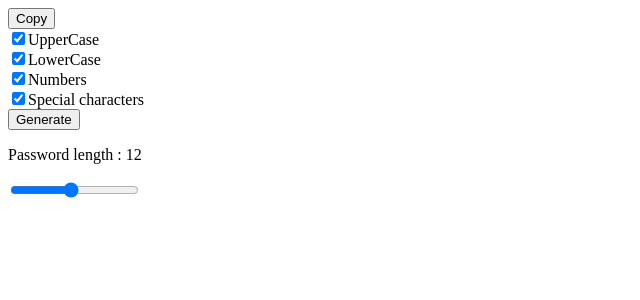
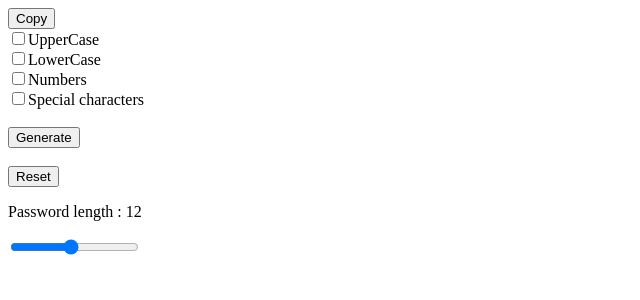
Before and after one commit to hRebb/password-gen, a React (Vite) app: page / in a window 1280 px wide. Shown: the top 300 px of the page, without its empty margins (0-640 px from the left). Built offline with nearby package versions, Linux system fonts and the light colour scheme.

Commit message:
add the final checkbox component, i had to stylish this then

```diff
--- a/src/Generate.tsx
+++ b/src/Generate.tsx
@@ -1,15 +1,15 @@
-import React, {useState} from 'react'
+import React, { useState } from 'react'
 
 interface Props {
-  onGenerate: (settings: { upperCase: boolean, lowerCase: boolean, numbers: boolean, specialChars: boolean}, length: number) => void,
+  onGenerate: (settings: { upperCase: boolean, lowerCase: boolean, numbers: string | boolean, specialChars: string | boolean }, length: number) => void,
   length: number
 }
 
 const Generate: React.FC<Props> = ({ onGenerate, length }) => {
-  const [upperCase, setUpperCase] = useState(true)
-  const [lowerCase, setLowerCase] = useState(true)
-  const [numbers, setNumbers] = useState(true)
-  const [specialChars, setSpecialChars] = useState(true)
+  const [upperCase, setUpperCase] = useState(false)
+  const [lowerCase, setLowerCase] = useState(false)
+  const [numbers, setNumbers] = useState(false)
+  const [specialChars, setSpecialChars] = useState(false)
   const [password, setPassword] = useState('')
 
   const handleChange = (event: React.ChangeEvent<HTMLInputElement>) => {
@@ -30,28 +30,38 @@ const Generate: React.FC<Props> = ({ onGenerate, length }) => {
   }
 
   const handleClick = () => {
-    const characters = 'abcdefghijklmnopqrstuvwxyz'
-    const numbers = '0123456789'
-    const specialChars = '!@#$%^&*'
-    let generatedPassword = ''
-
-    for (let i = 0; i < length; i++) {
-      let charSet = lowerCase ? characters : ''
-
+    let charSet = ''
     if (upperCase) {
-        charSet += characters.toUpperCase()
+      charSet += 'ABCDEFGHIJKLMNOPQRSTUVWXYZ'
+    }
+    if (lowerCase) {
+      charSet += 'abcdefghijklmnopqrstuvwxyz'
     }
     if (numbers) {
-        charSet += numbers
+      charSet += '0123456789'
     }
     if (specialChars) {
-        charSet += specialChars
+      charSet += '!@#$%^&*'
+    }
+    let generatedPassword = ''
+    for (let i = 0; i < length; i++) {
+      generatedPassword += charSet.charAt(Math.floor(Math.random() * charSet.length))
+    }
+    if (charSet.length === 0) {
+      setPassword("")
+    } else {
+      setPassword(generatedPassword)
+    }
+    onGenerate({ upperCase, lowerCase, numbers, specialChars }, length)
   }
 
-      generatedPassword += charSet.charAt(Math.floor(Math.random() * charSet.length))
-    }
-    setPassword(generatedPassword)
-    onGenerate({upperCase, lowerCase, numbers, specialChars}, length)
+  const handleReset = () => {
+    setUpperCase(false);
+    setLowerCase(false);
+    setNumbers(false);
+    setSpecialChars(false);
+    setPassword('')
+    onGenerate('', '')
   }
   return (
     <div>
@@ -77,8 +87,10 @@ LowerCase
         <input type="checkbox" name="specialChars" checked={specialChars} onChange={handleChange} />
         Special characters
       </label>
-      <br/>
+      <br /><br />
       <button onClick={handleClick}>Generate</button>
+      <br /><br />
+      <button onClick={handleReset} >Reset</button>
     </div>
   )
 }
```
Lines whose indentation alone changed are shown as unchanged.
